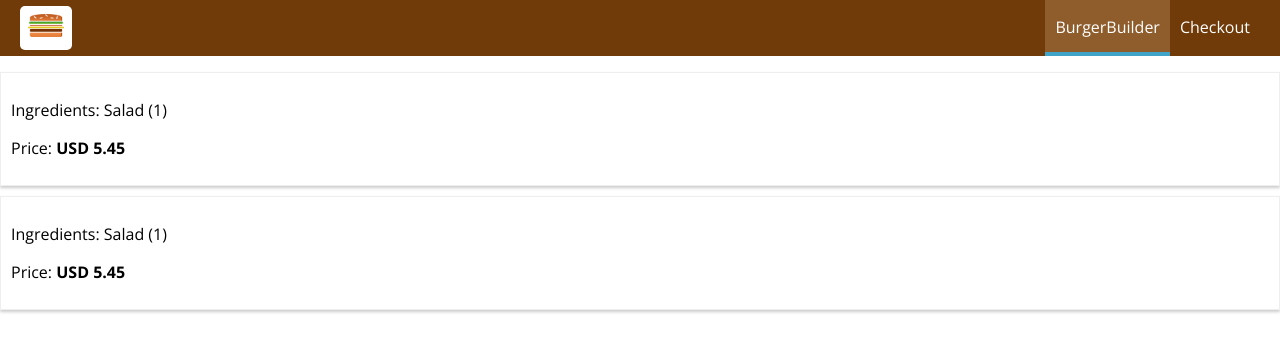
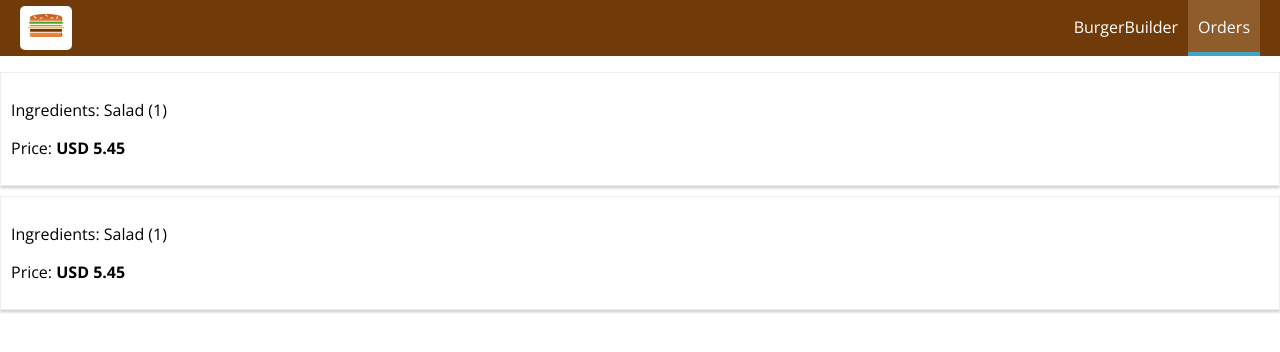
Before and after one commit to OthmanASSAS/burger-builder, a React (Create React App) app: page /orders in a window 1280 px wide. Shown: the top 352 px of the page. Built offline with nearby package versions, Linux system fonts and the light colour scheme.

Commit message:
implementing navigation links

```diff
--- a/src/components/Navigation/NavigationItems/NavigationItem/NavigationItem.js
+++ b/src/components/Navigation/NavigationItems/NavigationItem/NavigationItem.js
@@ -1,13 +1,17 @@
 import React from "react";
+import { NavLink } from "react-router-dom";
 
 import classes from "./NavigationItem.module.css";
 
 const navigationItem = props => (
-  <li className={classes.NavigationItem}>
-    <a href={props.link} className={props.active ? classes.active : null}>
-      {props.children}
-    </a>
-  </li>
+    <li className={classes.NavigationItem}>
+        <NavLink
+        exact={props.exact}
+        to={props.link}
+        activeClassName={classes.active}>
+            {props.children}
+        </NavLink>
+    </li>
 );
 
 export default navigationItem;
--- a/src/components/Navigation/NavigationItems/NavigationItems.js
+++ b/src/components/Navigation/NavigationItems/NavigationItems.js
@@ -5,8 +5,8 @@
 
 const navigationItems = props => (
   <ul className={classes.NavigationItems}>
-    <NavigationItem link="/" active>BurgerBuilder</NavigationItem>
-    <NavigationItem link="/">Checkout</NavigationItem>
+    <NavigationItem link="/" exact>BurgerBuilder</NavigationItem>
+    <NavigationItem link="/orders">Orders</NavigationItem>
   </ul>
 );
 
```
